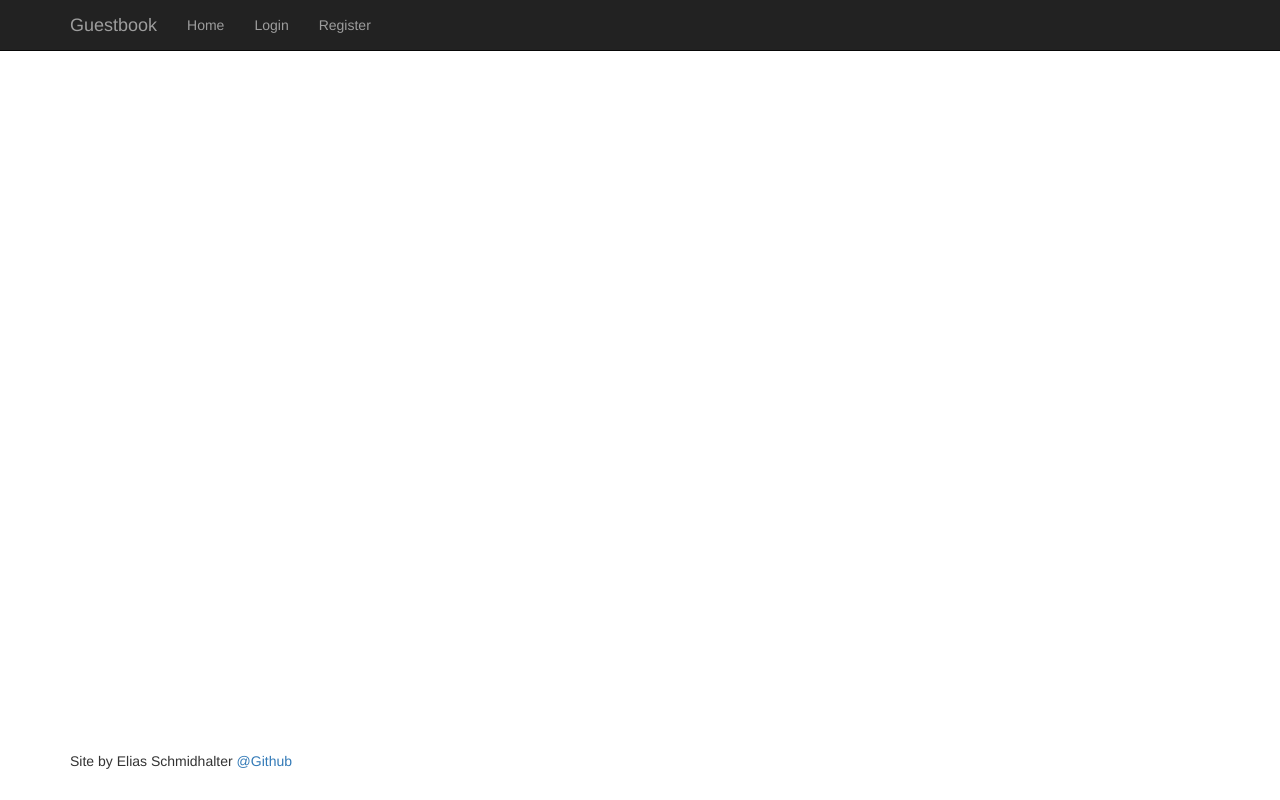
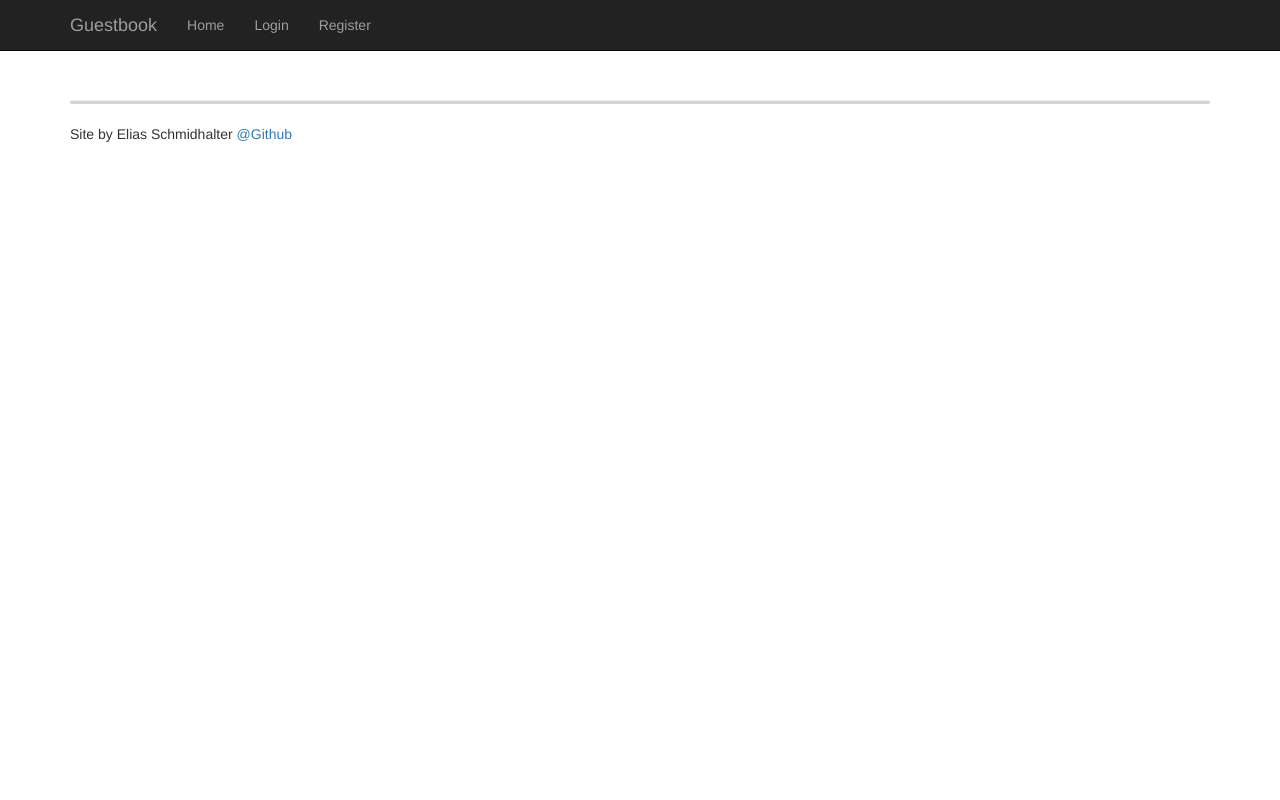
Before and after one commit to calesanz/gibb-modul-151, a PHP site: template view/mainpage.php in a window 1280 px wide. Run offline with PHP 8.4, Linux system fonts and the light colour scheme; the template is opened without the code that fills it, so the values that code supplies are empty.

Commit message:
design changes - footer - edit page

```diff
--- a/view/gaestebuch.bearbeiten.php
+++ b/view/gaestebuch.bearbeiten.php
@@ -13,7 +13,7 @@
 	<input type="hidden" name="guestbookId"
 		value="<?php if(isset($guestbookentry)) echo $guestbookentry->Id; ?> ">
 	<div class="inline-list">
-		<input class="btn btn-success" type="submit" value="submit"> <a
+		<input class="btn btn-success" type="submit" value="Save"> <a
 			class="btn btn-warning"
 			href="<?php if(isset($backurl)) echo $backurl;?>">Cancel</a>
 	</div>
--- a/view/mainpage.php
+++ b/view/mainpage.php
@@ -75,7 +75,8 @@ if (isset ( $fullname )) {
 	</div>
 	</div>
 
-	<footer class="container navbar navbar-fixed-bottom">
+	<footer class="container footer">
+	<hr style="height: .2em;background-color:lightgrey;border-radius:2em;"/>
 		<p>
 			Site by Elias Schmidhalter <a
 				href="https://github.com/calesanz/gibb-modul-151/">@Github</a>
```
